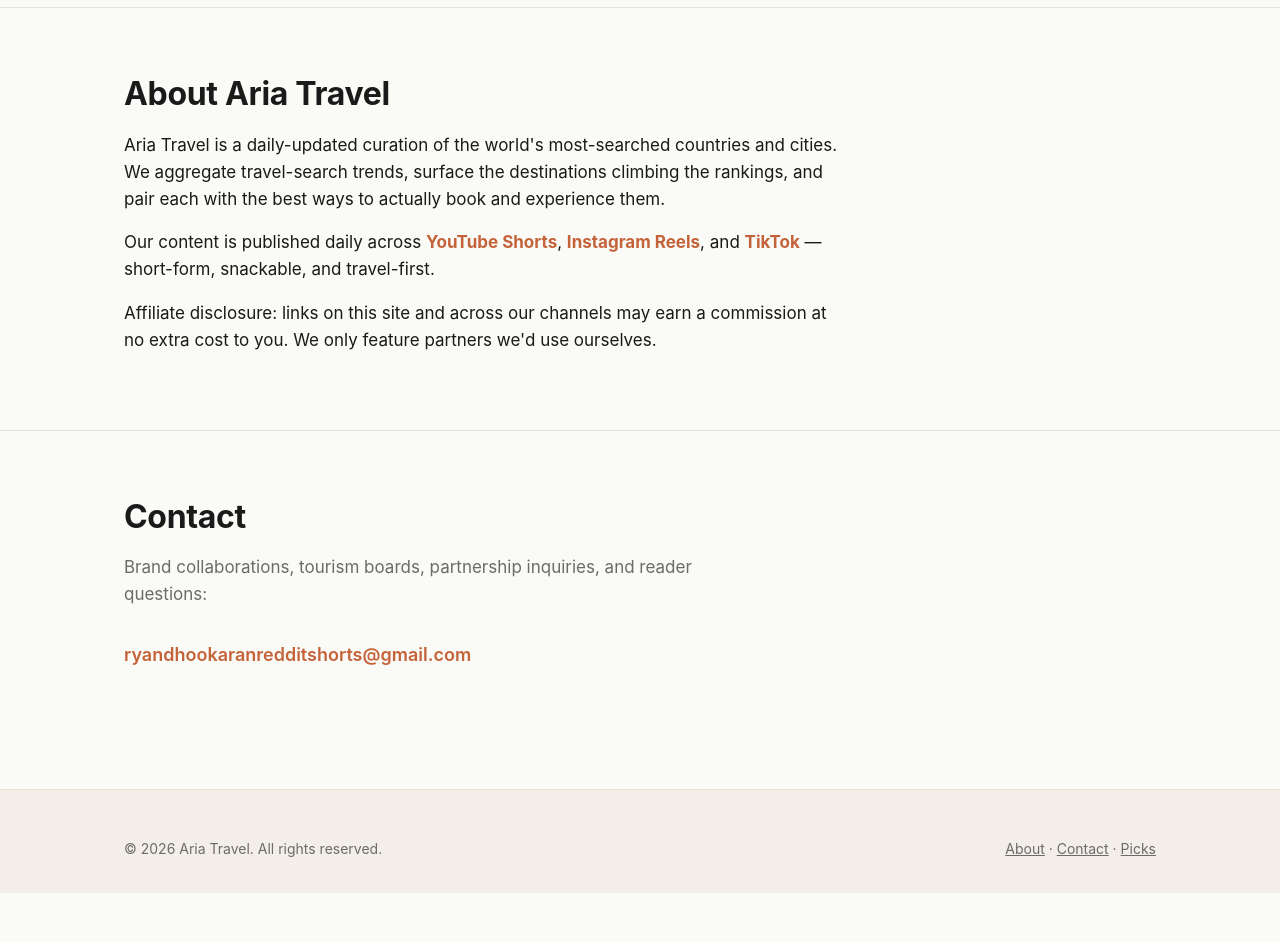
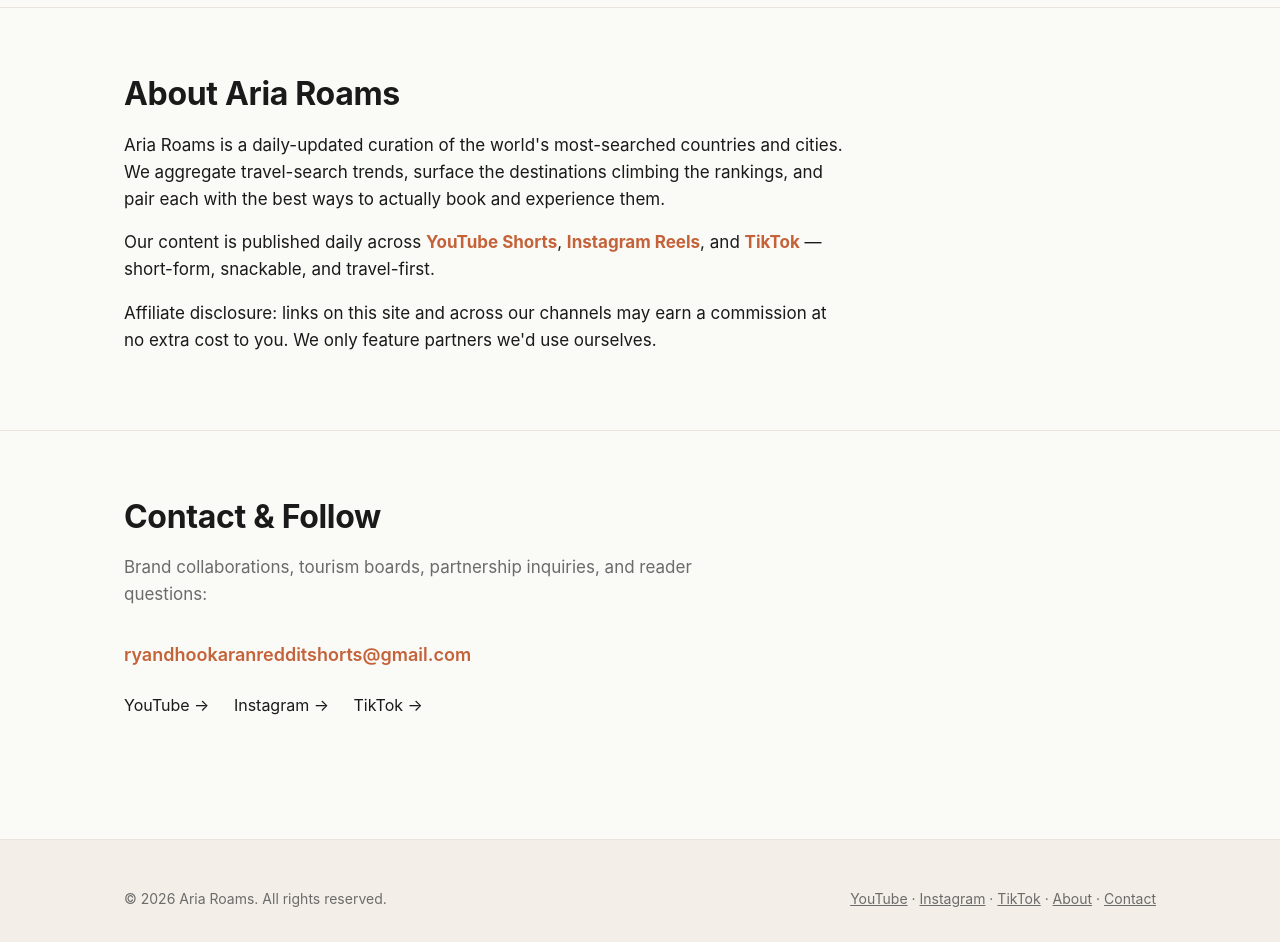
Before and after one commit to ryandhookaran1/aria-travel-landing, a plain HTML site: page index.html in a window 1280 px wide. Shown: the part 1260-2202 px from the top of the page. Before the commit the page ends 2153 px from the top, so only its background shows below. Drawn offline with Linux system fonts and the light colour scheme.

Commit message:
rebrand: Aria Travel → Aria Roams + add YT/IG/TikTok footer links
Brand consolidates around @ariaroams handle (reserved across YT/IG/TT 2026-04-25)
and ariaroams.com domain (registered at Porkbun). Landing page repo stays at
github.com/ryandhookaran1/aria-travel-landing for now; will rename repo +
migrate to ariaroams.com via Cloudflare Pages later.

```diff
--- a/index.html
+++ b/index.html
@@ -3,9 +3,9 @@
 <head>
 <meta charset="UTF-8">
 <meta name="viewport" content="width=device-width, initial-scale=1.0">
-<title>Aria Travel — Daily picks of the world's most-searched destinations</title>
-<meta name="description" content="Aria Travel curates the world's most-searched countries into daily snackable travel picks. Hotel deals, tours, transfers, insurance — one source.">
-<meta property="og:title" content="Aria Travel">
+<title>Aria Roams — Daily picks of the world's most-searched destinations</title>
+<meta name="description" content="Aria Roams curates the world's most-searched countries into daily snackable travel picks. Hotel deals, tours, transfers, insurance — one source.">
+<meta property="og:title" content="Aria Roams">
 <meta property="og:description" content="Daily picks of the world's most-searched destinations.">
 <meta property="og:type" content="website">
 <style>
@@ -76,7 +76,7 @@
 
 <nav>
   <div class="container">
-    <a href="/" class="logo">Aria<span>.</span>Travel</a>
+    <a href="/" class="logo">Aria<span>.</span>Roams</a>
     <div class="nav-links">
       <a href="#picks">Daily Picks</a>
       <a href="#about">About</a>
@@ -134,8 +134,8 @@
 
 <section id="about" class="about">
   <div class="container">
-    <h2>About Aria Travel</h2>
-    <p>Aria Travel is a daily-updated curation of the world's most-searched countries and cities. We aggregate travel-search trends, surface the destinations climbing the rankings, and pair each with the best ways to actually book and experience them.</p>
+    <h2>About Aria Roams</h2>
+    <p>Aria Roams is a daily-updated curation of the world's most-searched countries and cities. We aggregate travel-search trends, surface the destinations climbing the rankings, and pair each with the best ways to actually book and experience them.</p>
     <p>Our content is published daily across <strong>YouTube Shorts</strong>, <strong>Instagram Reels</strong>, and <strong>TikTok</strong> — short-form, snackable, and travel-first.</p>
     <p>Affiliate disclosure: links on this site and across our channels may earn a commission at no extra cost to you. We only feature partners we'd use ourselves.</p>
   </div>
@@ -143,16 +143,27 @@
 
 <section id="contact">
   <div class="container">
-    <h2>Contact</h2>
+    <h2>Contact &amp; Follow</h2>
     <p class="lede">Brand collaborations, tourism boards, partnership inquiries, and reader questions:</p>
-    <p style="font-size: 18px;"><a href="mailto:ryandhookaranredditshorts@gmail.com" style="color: var(--accent); text-decoration: none; font-weight: 600;">ryandhookaranredditshorts@gmail.com</a></p>
+    <p style="font-size: 18px; margin-bottom: 24px;"><a href="mailto:ryandhookaranredditshorts@gmail.com" style="color: var(--accent); text-decoration: none; font-weight: 600;">ryandhookaranredditshorts@gmail.com</a></p>
+    <p style="font-size: 16px;">
+      <a href="https://www.youtube.com/@ariaroams" style="color: var(--ink); text-decoration: none; margin-right: 20px;" target="_blank" rel="noopener">YouTube →</a>
+      <a href="https://www.instagram.com/ariaroams" style="color: var(--ink); text-decoration: none; margin-right: 20px;" target="_blank" rel="noopener">Instagram →</a>
+      <a href="https://www.tiktok.com/@ariaroams" style="color: var(--ink); text-decoration: none;" target="_blank" rel="noopener">TikTok →</a>
+    </p>
   </div>
 </section>
 
 <footer>
   <div class="container">
-    <div>© 2026 Aria Travel. All rights reserved.</div>
-    <div><a href="#about">About</a> · <a href="#contact">Contact</a> · <a href="#picks">Picks</a></div>
+    <div>© 2026 Aria Roams. All rights reserved.</div>
+    <div>
+      <a href="https://www.youtube.com/@ariaroams" target="_blank" rel="noopener">YouTube</a> ·
+      <a href="https://www.instagram.com/ariaroams" target="_blank" rel="noopener">Instagram</a> ·
+      <a href="https://www.tiktok.com/@ariaroams" target="_blank" rel="noopener">TikTok</a> ·
+      <a href="#about">About</a> ·
+      <a href="#contact">Contact</a>
+    </div>
   </div>
 </footer>
 
```
Also changed, not shown: 1 other file.
